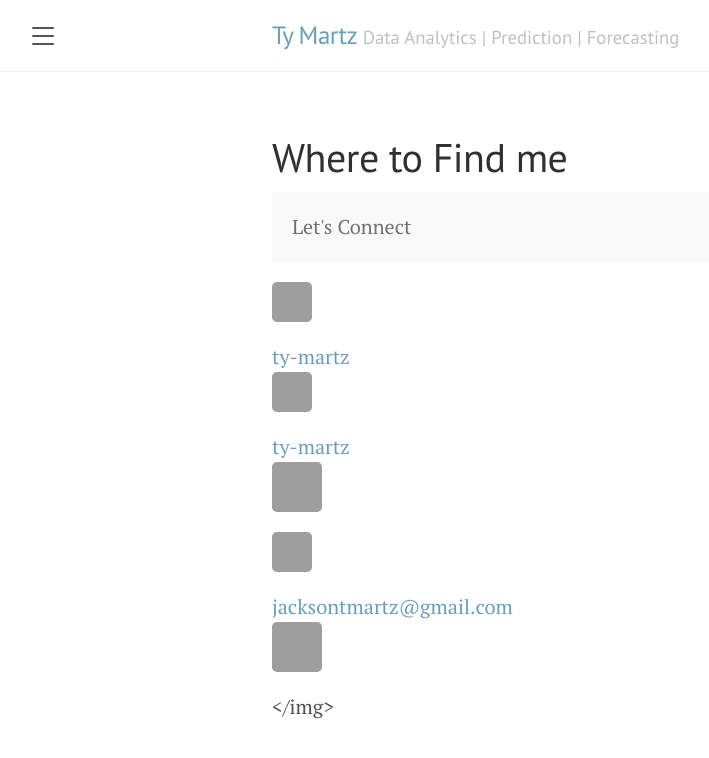
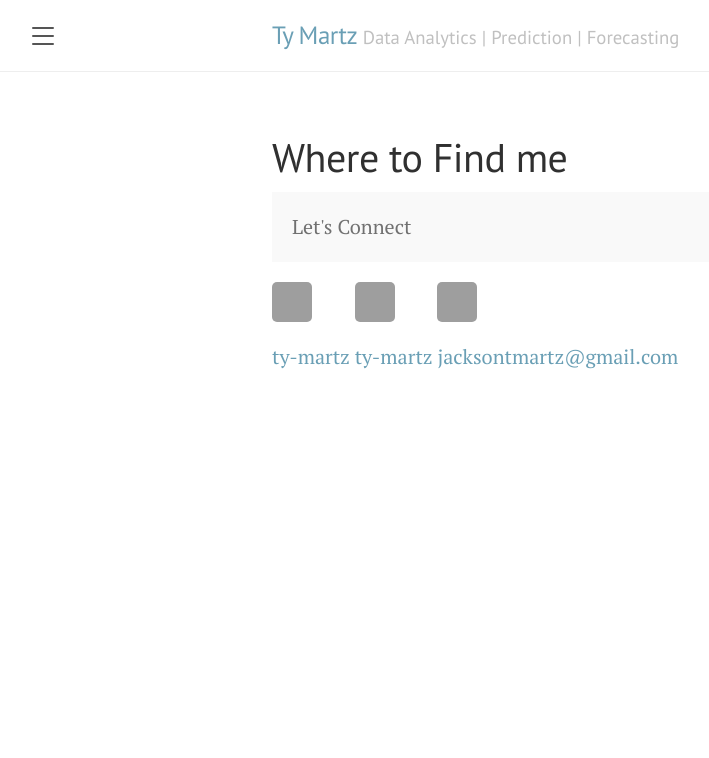
Before and after one commit to ty-martz/ty-martz.github.io, a Jekyll site: the page built from where.md, in a window 1280 px wide. Shown: the top 758 px of the page, without its empty margins (8-717 px from the left). Built offline with Jekyll 4.4.1, drawn with Linux system fonts in a browser that asks for light colours; grey boxes are pictures that could not be loaded.

Commit message:
inline links and icons

```diff
--- a/where.md
+++ b/where.md
@@ -11,22 +11,17 @@ title: Where to Find me
   Let's Connect
 </p>
 
-<div display="flex">
+<div style="display: inline-block; vertical-align: middle;">
 <img src="https://raw.githubusercontent.com/FortAwesome/Font-Awesome/6.x/svgs/brands/github.svg" height="40" width="40">
 <a href="https://github.com/ty-martz" target="_blank">ty-martz</a>
 </div>
 
-<div display="flex">
+<div style="display: inline-block; vertical-align: middle;">
 <img src="https://raw.githubusercontent.com/FortAwesome/Font-Awesome/0698449d50f2b95517562295a59d414afc68b369/svgs/brands/linkedin.svg" height="40" width="40">
 <a href="https://www.linkedin.com/in/ty-martz/" target="_blank">ty-martz</a>
 </div>
 
-[<img src="https://raw.githubusercontent.com/FortAwesome/Font-Awesome/0698449d50f2b95517562295a59d414afc68b369/svgs/brands/linkedin.svg" height="50" width="50">](https://www.linkedin.com/in/ty-martz/)
-
-
-<div display="flex">
+<div style="display: inline-block; vertical-align: middle;">
 <img src="https://raw.githubusercontent.com/FortAwesome/Font-Awesome/6.x/svgs/regular/envelope.svg" height="40" width="40">
 <a href="mailto:jacksontmartz@gmail.com" target="_blank">jacksontmartz@gmail.com</a>
 </div>
-
-<img src="https://raw.githubusercontent.com/FortAwesome/Font-Awesome/6.x/svgs/regular/envelope.svg" height="50" width="50"></img>
```
